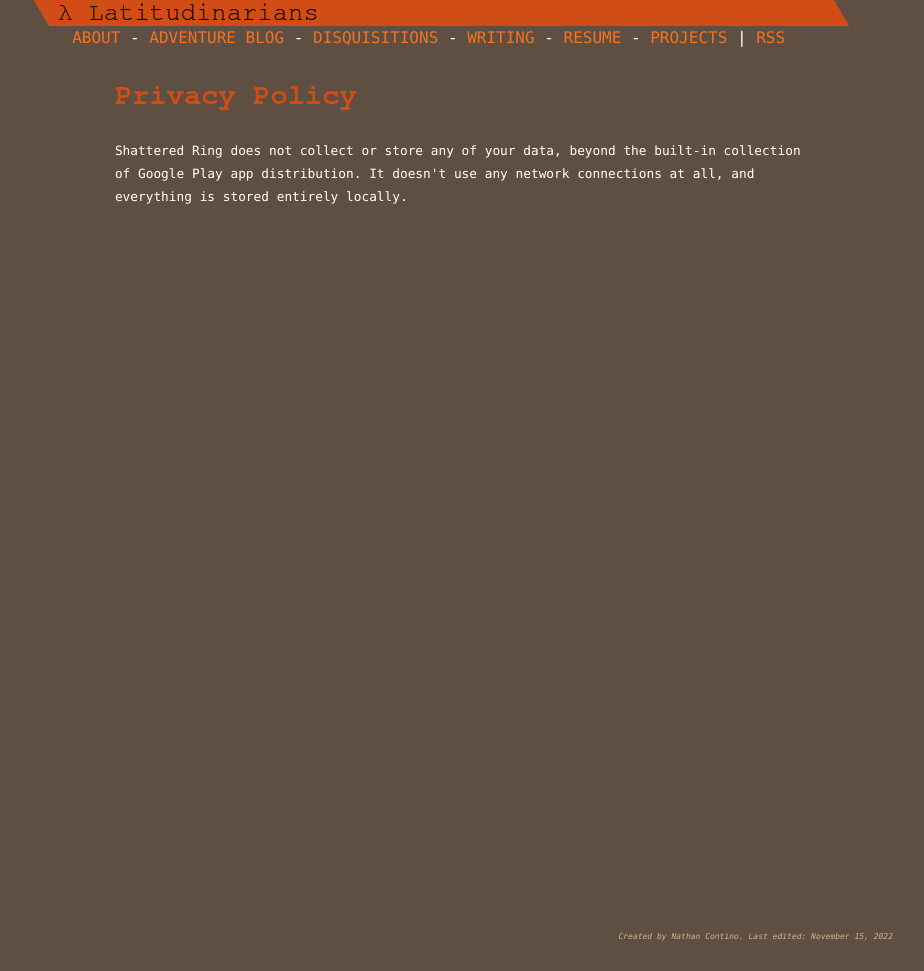
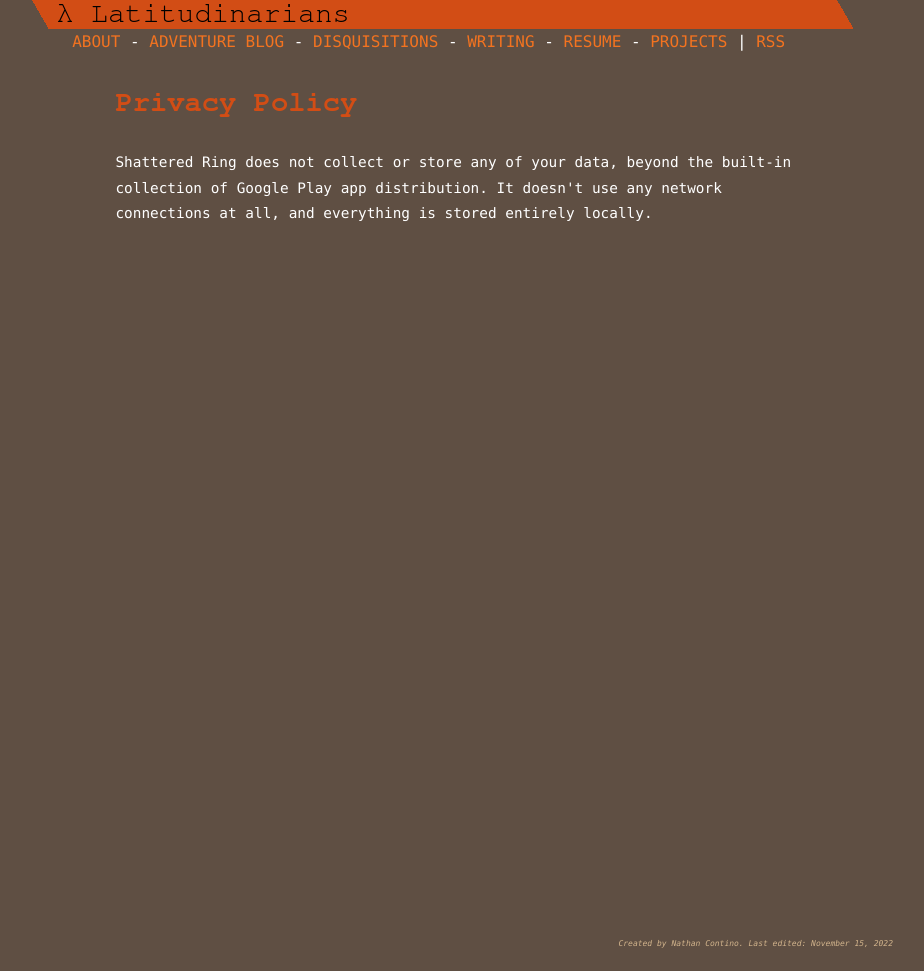
Before and after one commit to nathan-contino/nathan-contino.github.io, a Jekyll site: the page built from privacy-policy.md, in a window 1280 px wide. Shown: the whole page, without its empty margins (179-1103 px from the left). Built offline with Jekyll 4.4.1, drawn with Linux system fonts in a browser that asks for light colours.

Commit message:
removed tables, what a silly vestigial mistake

```diff
--- a/_layouts/default.html
+++ b/_layouts/default.html
@@ -39,12 +39,6 @@
   <div id="page-container">
     <div id="content-wrap">
 
-<table width="100%" cellpadding="2%" cellspacing="0" border="0">
-<tr>
-
-<!-- ============ RIGHT COLUMN (CONTENT) ============== -->
-<td width="80%" valign="top">
-
 <!-- used to load all actual content (about page, blog, resume, etc) -->
 <div class="content container">
 	{% if page.title == "Lambda Latitudinarians by Nathan Contino" %}
@@ -55,8 +49,6 @@
   	{{ content }}
 </div>
 
-</td></tr>
-</table>
 </div>
 <center>
 <footer id="footer">Created by Nathan Contino. Last edited: {{ site.time | date: '%B %d, %Y' }}</footer>
--- a/_stylesheets/lite.css
+++ b/_stylesheets/lite.css
@@ -5,7 +5,7 @@
   color: white;
   background-color: #5f4f43;
   max-width: 100vw;
-  font-size: .8rem;
+  font-size: .9rem;
 }
 
 a {
```
